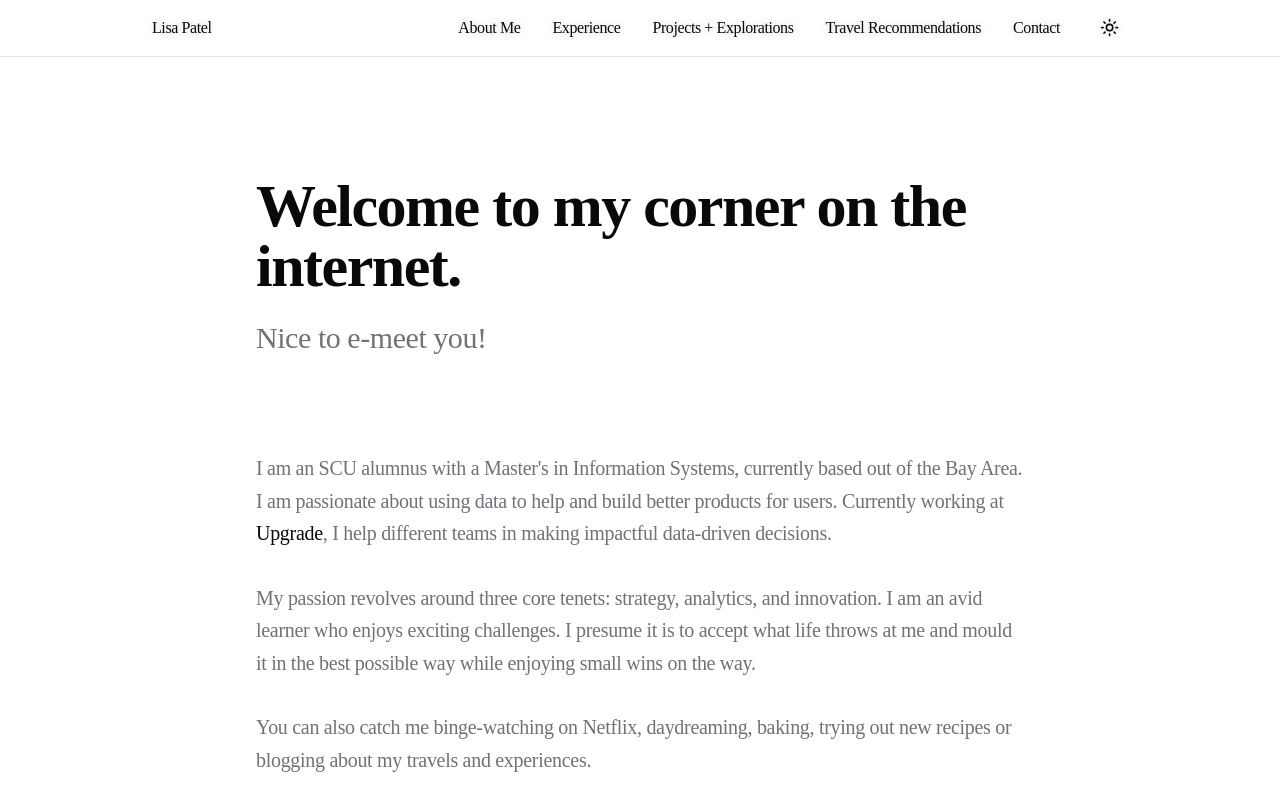
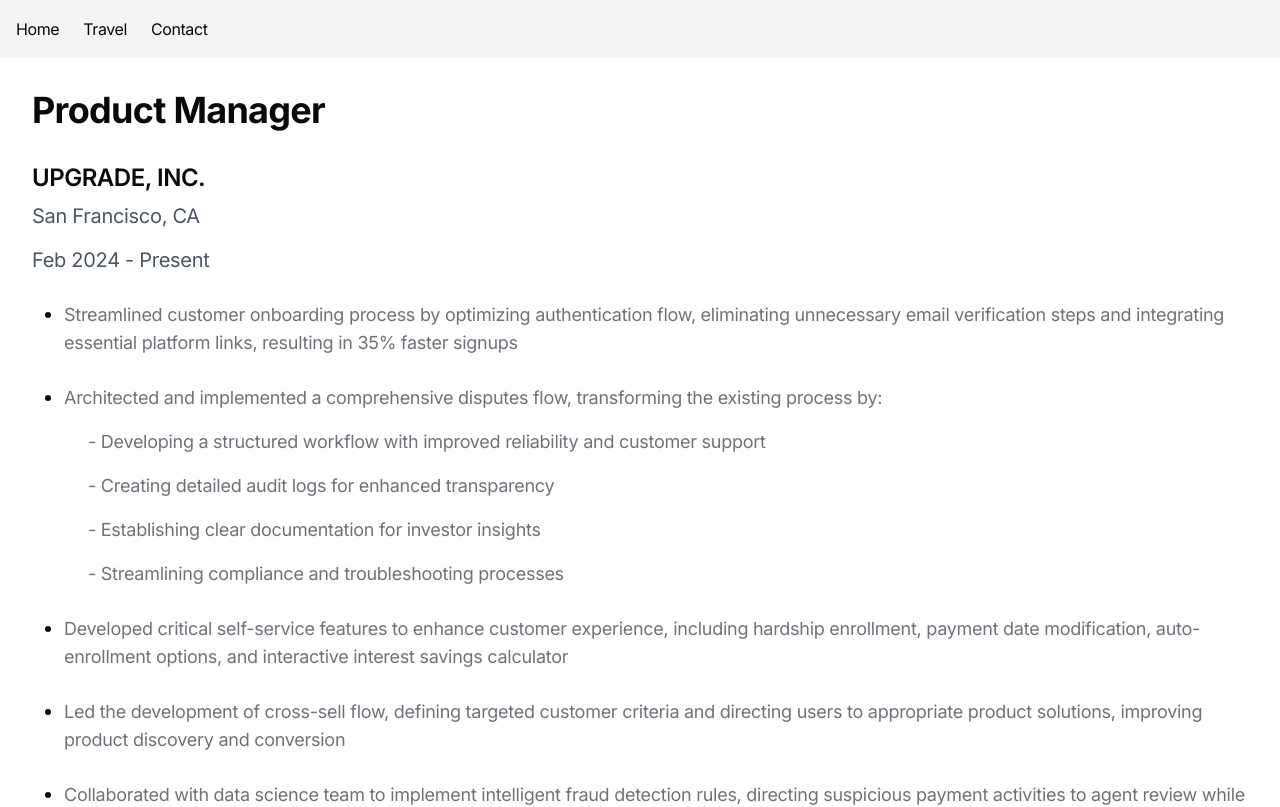
Before and after one commit to lisaapatel/LisaP, a Next.js app: page / in a window 1280 px wide. Shown: the top 807 px of the page. Built offline with nearby package versions, Linux system fonts and the light colour scheme.

Commit message:
Fix project structure for local development and GitHub Pages

```diff
--- /dev/null
+++ b/app/components/ExperienceCard.tsx
@@ -0,0 +1,26 @@
+import { Experience } from '../types/experience';
+import React from 'react';
+
+export default function ExperienceCard({ experience }: { experience: Experience }) {
+  return (
+    <article className="mb-16">
+      <h2 className="text-4xl font-bold mb-8">{experience.title}</h2>
+      <div className="mb-6">
+        <h3 className="text-2xl font-semibold mb-2">{experience.company}</h3>
+        <p className="text-gray-600 text-xl">{experience.location}</p>
+        <p className="text-gray-600 text-xl">{experience.duration}</p>
+      </div>
+      <ul className="list-disc pl-8 space-y-6">
+        {experience.points.map((point, index) => (
+          <li key={index} className="text-xl leading-relaxed">
+            {point.split('\n').map((line, i) => (
+              <p key={i} className={i === 0 ? '' : 'ml-6 mt-3'}>
+                {line}
+              </p>
+            ))}
+          </li>
+        ))}
+      </ul>
+    </article>
+  );
+}
--- /dev/null
+++ b/app/components/Navigation.tsx
@@ -0,0 +1,20 @@
+import Link from 'next/link';
+import React from 'react';
+
+export default function Navigation() {
+  return (
+    <nav className="p-4 bg-gray-100">
+      <ul className="flex space-x-6">
+        <li>
+          <Link href="/" className="text-xl hover:underline">Home</Link>
+        </li>
+        <li>
+          <Link href="/travel" className="text-xl hover:underline">Travel</Link>
+        </li>
+        <li>
+          <Link href="/contact" className="text-xl hover:underline">Contact</Link>
+        </li>
+      </ul>
+    </nav>
+  );
+}
--- /dev/null
+++ b/app/contact/page.tsx
@@ -0,0 +1,14 @@
+import React from 'react';
+import Navigation from '../components/Navigation';
+
+export default function ContactPage() {
+  return (
+    <>
+      <Navigation />
+      <main className="min-h-screen p-8">
+        <h1 className="text-4xl font-bold mb-8">Contact</h1>
+        {/* Your contact content here */}
+      </main>
+    </>
+  );
+}
--- /dev/null
+++ b/app/data/experience.ts
@@ -0,0 +1,19 @@
+import { Experience } from '../types/experience';
+
+export const experiences: Experience[] = [
+  {
+    title: "Product Manager",
+    company: "UPGRADE, INC.",
+    location: "San Francisco, CA",
+    duration: "Feb 2024 - Present",
+    points: [
+      "Streamlined customer onboarding process by optimizing authentication flow, eliminating unnecessary email verification steps and integrating essential platform links, resulting in 35% faster signups",
+      "Architected and implemented a comprehensive disputes flow, transforming the existing process by:\n- Developing a structured workflow with improved reliability and customer support\n- Creating detailed audit logs for enhanced transparency\n- Establishing clear documentation for investor insights\n- Streamlining compliance and troubleshooting processes",
+      "Developed critical self-service features to enhance customer experience, including hardship enrollment, payment date modification, auto-enrollment options, and interactive interest savings calculator",
+      "Led the development of cross-sell flow, defining targeted customer criteria and directing users to appropriate product solutions, improving product discovery and conversion",
+      "Collaborated with data science team to implement intelligent fraud detection rules, directing suspicious payment activities to agent review while maintaining frictionless experience for legitimate users",
+      "Managed executive reporting, providing critical insights into product performance and strategic opportunities that informed leadership decision-making"
+    ],
+  },
+  // Add more experiences here if needed
+];
--- /dev/null
+++ b/app/not-found.tsx
@@ -0,0 +1,18 @@
+import Link from 'next/link';
+import React from 'react';
+import Navigation from './components/Navigation';
+
+export default function NotFound() {
+  return (
+    <>
+      <Navigation />
+      <div className="flex flex-col items-center justify-center min-h-screen p-8">
+        <h1 className="text-6xl font-bold mb-4">404</h1>
+        <p className="text-2xl mb-8">Page not found</p>
+        <Link href="/" className="text-blue-500 hover:underline">
+          Return to Home
+        </Link>
+      </div>
+    </>
+  );
+}
--- /dev/null
+++ b/app/page.tsx
@@ -0,0 +1,17 @@
+import { experiences } from './data/experience';
+import ExperienceCard from './components/ExperienceCard';
+import React from 'react';
+import Navigation from './components/Navigation';
+
+export default function Home() {
+  return (
+    <>
+      <Navigation />
+      <main className="min-h-screen p-8">
+        {experiences.map((experience, index) => (
+          <ExperienceCard key={index} experience={experience} />
+        ))}
+      </main>
+    </>
+  );
+}
--- /dev/null
+++ b/app/travel/page.tsx
@@ -0,0 +1,14 @@
+import React from 'react';
+import Navigation from '../components/Navigation';
+
+export default function TravelPage() {
+  return (
+    <>
+      <Navigation />
+      <main className="min-h-screen p-8">
+        <h1 className="text-4xl font-bold mb-8">Travel</h1>
+        {/* Your travel content here */}
+      </main>
+    </>
+  );
+}
--- a/next.config.js
+++ b/next.config.js
@@ -2,6 +2,12 @@
 
 const nextConfig = {
   reactStrictMode: true,
+  // For GitHub Pages deployment
+  basePath: process.env.NODE_ENV === 'production' ? '/lisaapatel' : '',
+  // Add this for static export
+  images: {
+    unoptimized: true,
+  },
 };
 
 module.exports = nextConfig;
--- a/package.json
+++ b/package.json
@@ -5,7 +5,7 @@
   "scripts": {
     "dev": "next dev",
     "build": "next build",
-    "export": "next export",
+    "export": "next build && next export",
     "start": "next start",
     "lint": "next lint",
     "format": "prettier --write .",
```
Also changed, not shown: 2 other files (tests, documents, lock files or other folders).
